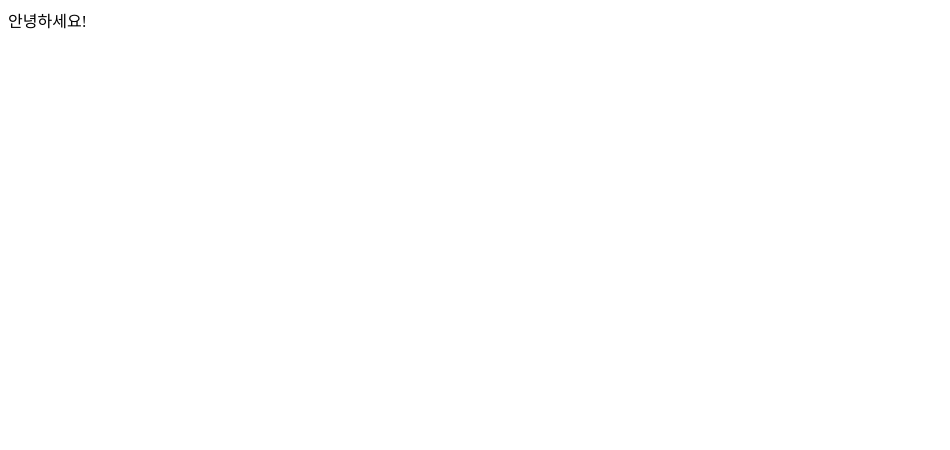
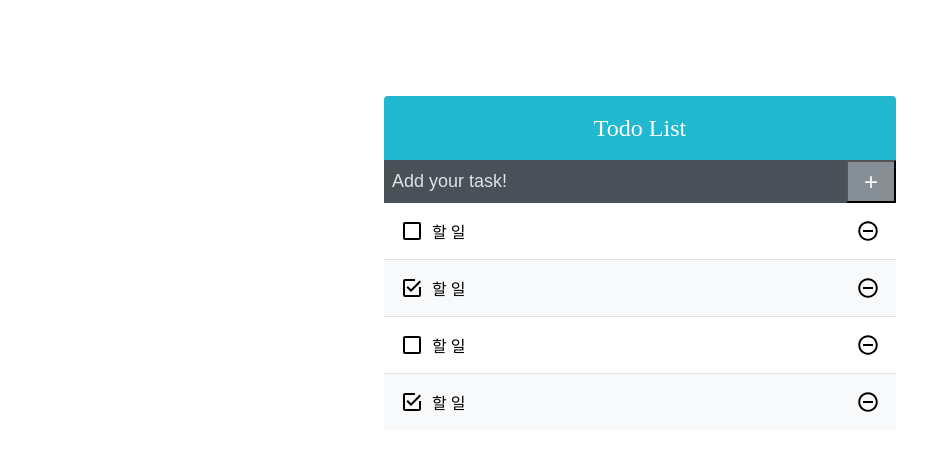
Before and after one commit to handh0413/vanillajs, a website: page src/index.html in a window 1280 px wide. Both pictures are taken after typing "Sample" into the empty fields and a click on the button "Log In". Shown: the whole page, without its empty margins (0-950 px from the left). Drawn offline with Linux system fonts and the light colour scheme.

Commit message:
add the todo screen UI

```diff
--- a/src/index.html
+++ b/src/index.html
@@ -19,7 +19,58 @@
         </form>
       </div>
     </div>
-    <div id="mainContent" class="hidden">안녕하세요!</div>
+    <div id="mainContent" class="hidden">
+      <div class="todo-template">
+        <div class="todo-title">Todo List</div>
+        <div class="todo-content">
+          <div class="todo-insert">
+            <input placeholder="Add your task!" />
+            <button>+</button>
+          </div>
+          <div class="todo-list">
+            <div class="todo-list-item">
+              <div class="checkbox">
+                <img src="icons/checkbox-blank-outline.svg" alt="checkbox-blank-outline" />
+                <div class="text">할 일</div>
+              </div>
+              <div class="remove">
+                <img src="icons/md-remove-circle-outline.svg" alt="checkbox-blank-outline" />
+              </div>
+            </div>
+
+            <div class="todo-list-item">
+              <div class="checkbox">
+                <img src="icons/checkbox-marked-outline.svg" alt="checkbox-marked-outline" />
+                <div class="text">할 일</div>
+              </div>
+              <div class="remove">
+                <img src="icons/md-remove-circle-outline.svg" alt="checkbox-blank-outline" />
+              </div>
+            </div>
+
+            <div class="todo-list-item">
+              <div class="checkbox">
+                <img src="icons/checkbox-blank-outline.svg" alt="checkbox-blank-outline" />
+                <div class="text">할 일</div>
+              </div>
+              <div class="remove">
+                <img src="icons/md-remove-circle-outline.svg" alt="checkbox-blank-outline" />
+              </div>
+            </div>
+
+            <div class="todo-list-item">
+              <div class="checkbox">
+                <img src="icons/checkbox-marked-outline.svg" alt="checkbox-marked-outline" />
+                <div class="text">할 일</div>
+              </div>
+              <div class="remove">
+                <img src="icons/md-remove-circle-outline.svg" alt="checkbox-blank-outline" />
+              </div>
+            </div>
+          </div>
+        </div>
+      </div>
+    </div>
     <script src="index.js"></script>
   </body>
 </html>
--- a/src/style.css
+++ b/src/style.css
@@ -62,3 +62,110 @@
     background: #3bc9db;
   }
 }
+
+.todo-template {
+  width: 512px;
+  margin-left: auto;
+  margin-right: auto;
+  margin-top: 6rem;
+  border-radius: 4px;
+  overflow: hidden;
+}
+
+.todo-title {
+  background: #22b8cf;
+  color: white;
+  height: 4rem;
+  font-size: 1.5rem;
+  display: flex;
+  align-items: center;
+  justify-content: center;
+}
+
+.todo-content {
+  background: white;
+}
+
+.todo-insert {
+  display: flex;
+  background: #495057;
+}
+
+.todo-insert input {
+  background: none;
+  outline: none;
+  border: none;
+  padding: 0.5rem;
+  font-size: 1.125rem;
+  line-height: 1.5;
+  color: white;
+  &::placeholder {
+    color: #dee2e6;
+  }
+  flex: 1;
+}
+
+.todo-insert button {
+  background: none;
+  outline: none;
+  background: #868e96;
+  color: white;
+  padding-left: 1rem;
+  padding-right: 1rem;
+  font-size: 1.5rem;
+  display: flex;
+  align-items: center;
+  cursor: pointer;
+  transition: 0.1s background ease-in;
+  &:hover {
+    background: #adb5bd;
+  }
+}
+
+.todo-list {
+  min-height: 320px;
+  max-height: 513px;
+  overflow-y: auto;
+}
+
+.todo-list-item {
+  padding: 1rem;
+  display: flex;
+  align-items: center;
+}
+
+.todo-list-item:nth-child(even) {
+  background: #f8f9fa;
+}
+
+.todo-list-item .checkbox {
+  cursor: pointer;
+  flex: 1;
+  display: flex;
+  align-items: center;
+}
+
+.todo-list-item .checkbox img {
+  width: 1.5rem;
+}
+
+.todo-list-item .checkbox .text {
+  margin-left: 0.5rem;
+  flex: 1;
+}
+
+.todo-list-item .checkbox.checked .text {
+  color: #adb5bd;
+  text-decoration: line-through;
+}
+
+.todo-list-item .remove {
+  display: flex;
+  align-items: center;
+  width: 1.5rem;
+  cursor: pointer;
+}
+
+.todo-list-item + .todo-list-item {
+  border-top: 1px solid #dee2e6;
+}
```
Also changed, not shown: src/icons/checkbox-blank-outline.svg (added), src/icons/checkbox-marked-outline.svg (added), src/icons/md-remove-circle-outline.svg (added).
